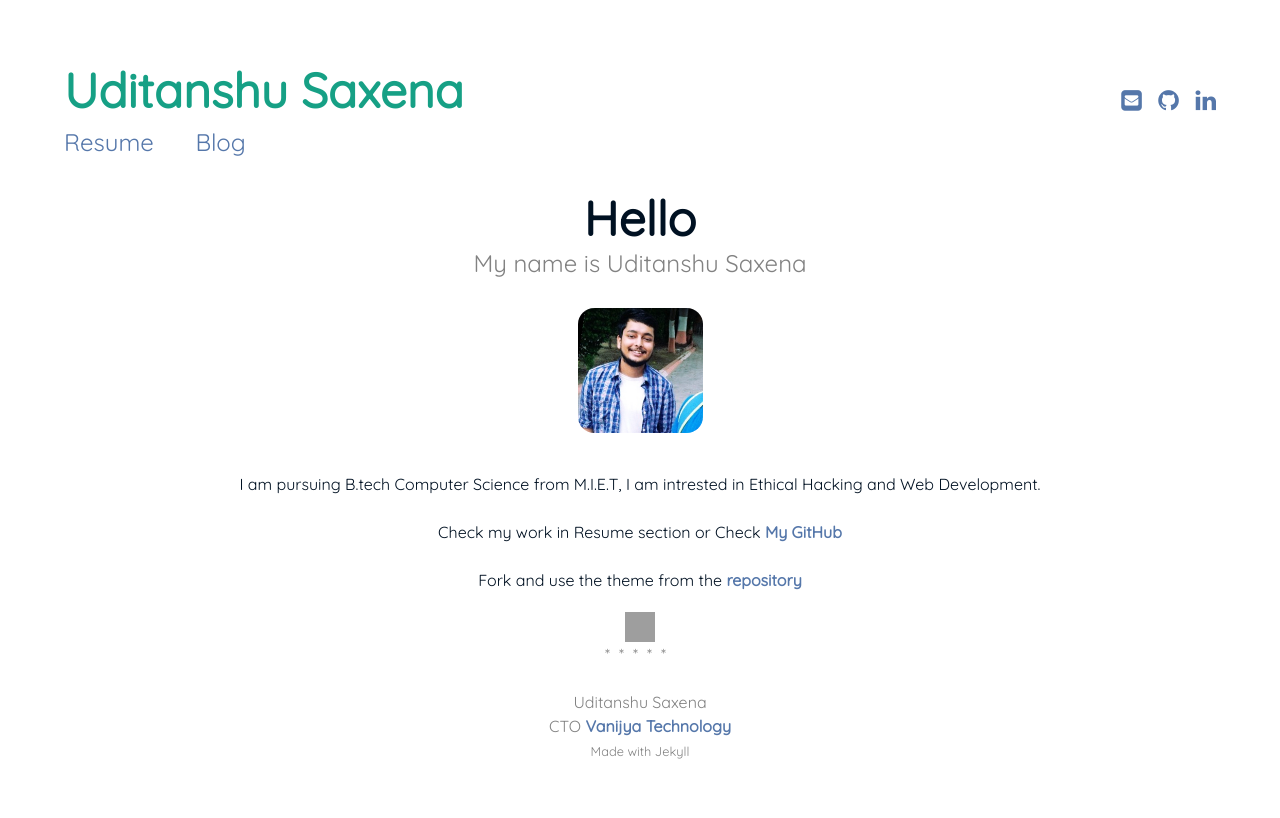
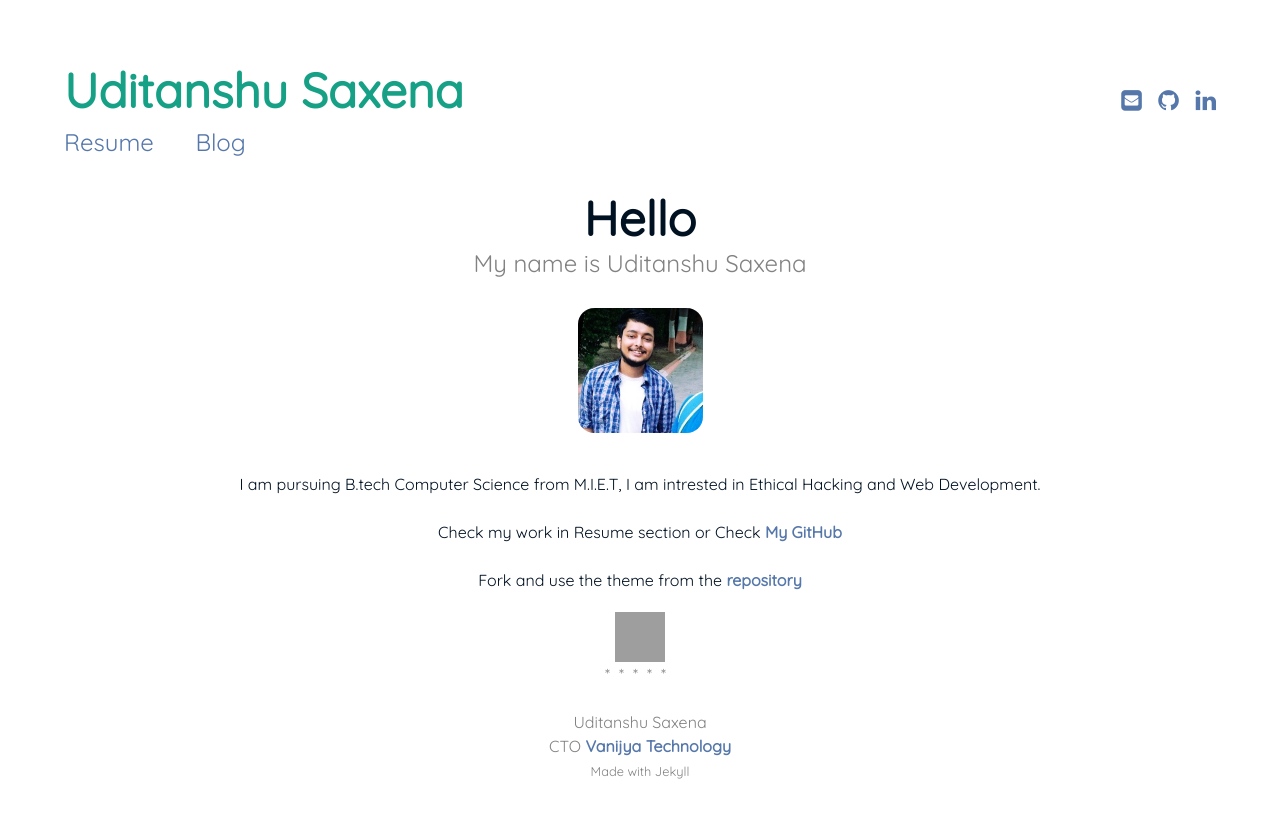
Before and after one commit to saxenaudit/resume, a Jekyll site: the page built from index.md, in a window 1280 px wide. Shown: the top 818 px of the page. Built offline with Jekyll 4.4.1, drawn with Linux system fonts in a browser that asks for light colours; grey boxes are pictures that could not be loaded.

Commit message:
Update index.md

```diff
--- a/index.md
+++ b/index.md
@@ -14,7 +14,7 @@ sitemap:
 	<p>Fork and use the theme from the <strong> <a href="https://github.com/saxenaudit" target="_blank"> repository</a> </strong></p>
 <center>
 <a href="https://dev.to/saxenaudit">
-  <img src="https://d2fltix0v2e0sb.cloudfront.net/dev-badge.svg" alt="saxena uditanshu's DEV Profile" height="30" width="30">
+  <img src="https://d2fltix0v2e0sb.cloudfront.net/dev-badge.svg" alt="saxena uditanshu's DEV Profile" height="50" width="50">
 </a>
 </center>
 </div>
```
